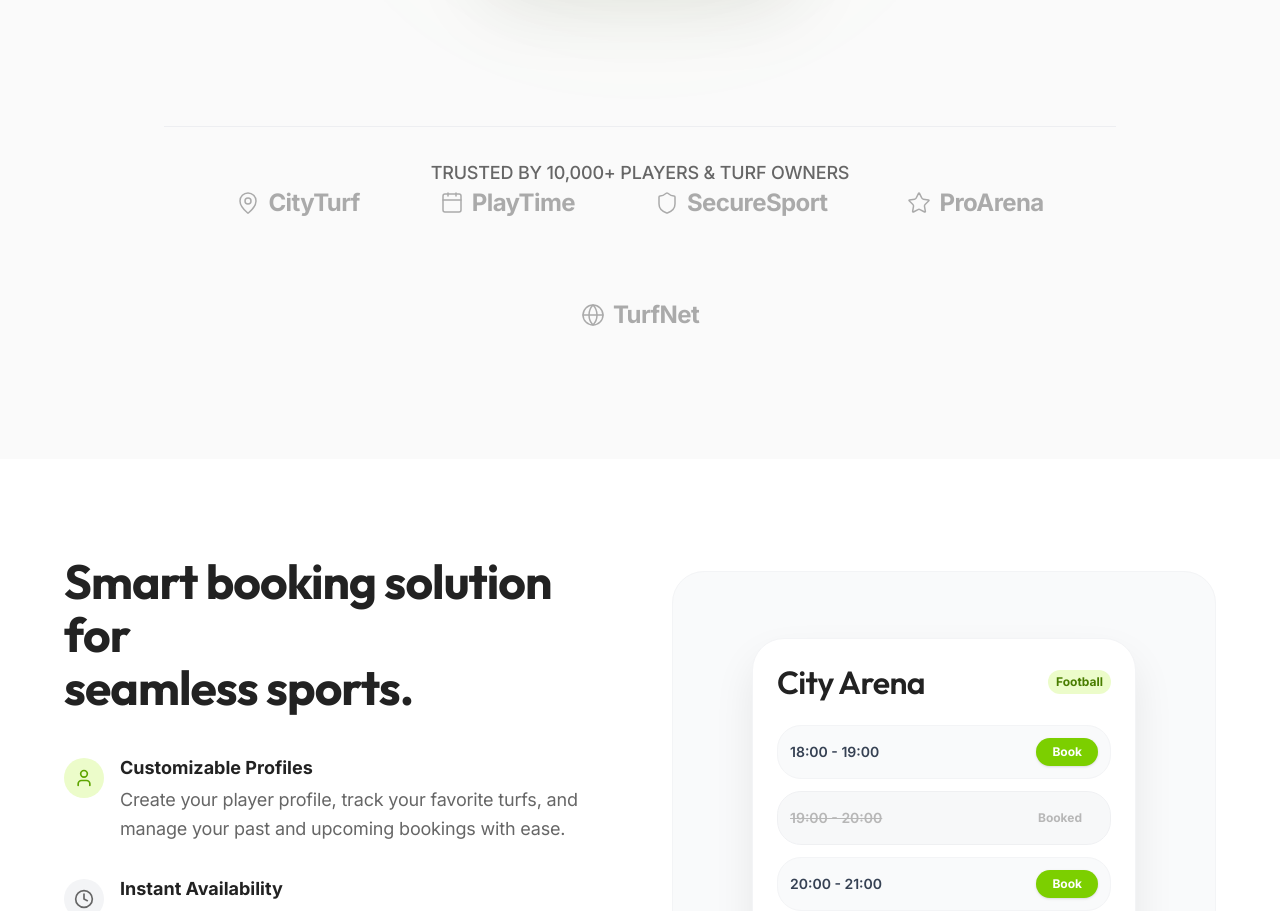
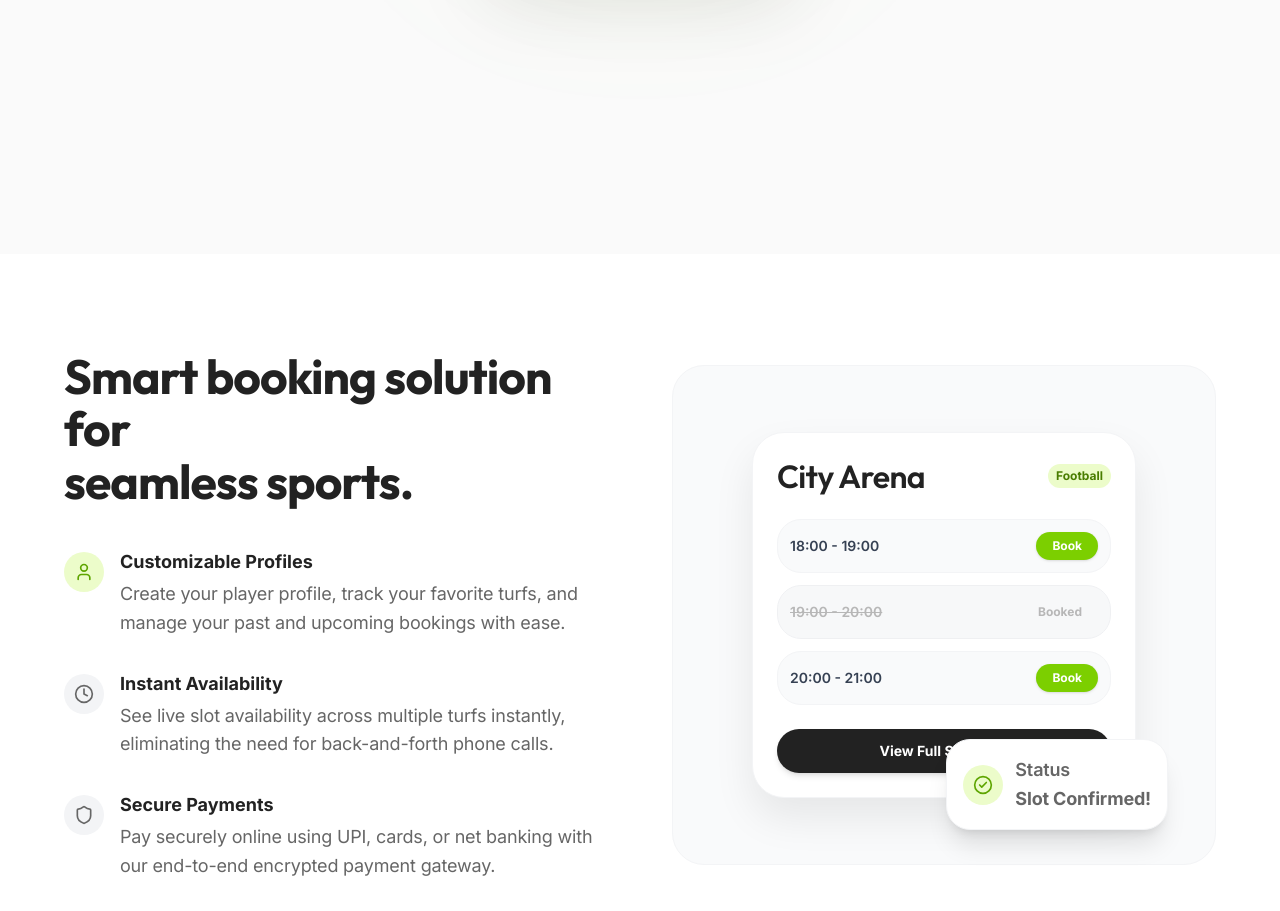
Before and after one commit to SevenX-Labs/Turfzy-web-app, a Next.js app: page / in a window 1280 px wide. Shown: the part 1364-2275 px from the top of the page. Built offline with nearby package versions, Linux system fonts and the light colour scheme; a web font is replaced by a local one.

Commit message:
feat: add Hero section with booking CTA and motion animations

```diff
--- a/app/(public)/components/Hero.tsx
+++ b/app/(public)/components/Hero.tsx
@@ -155,44 +155,6 @@ export default function Hero() {
           <div className="absolute top-1/2 left-1/2 -translate-x-1/2 -translate-y-1/2 w-[300px] h-[500px] bg-lime-400/20 blur-[100px] -z-10 rounded-full" />
         </motion.div>
 
-        {/* Trusted By Logos */}
-        <motion.div
-          initial={{ opacity: 0 }}
-          animate={{ opacity: 1 }}
-          transition={{ duration: 0.8, delay: 0.6 }}
-          className="w-full flex flex-col items-center pt-8 border-t border-gray-200/60"
-        >
-          <p className="text-sm font-medium text-gray-400 mb-10 tracking-wide uppercase">Trusted by 10,000+ players & turf owners</p>
-          <div className="flex flex-wrap justify-center items-center gap-12 md:gap-20">
-
-            <div className="flex items-center gap-2 text-gray-400 hover:text-gray-600 transition-colors duration-300">
-              <MapPin size={24} strokeWidth={1.5} />
-              <span className="font-bold text-xl md:text-2xl tracking-tight">CityTurf</span>
-            </div>
-
-            <div className="flex items-center gap-2 text-gray-400 hover:text-gray-600 transition-colors duration-300">
-              <Calendar size={24} strokeWidth={1.5} />
-              <span className="font-bold text-xl md:text-2xl tracking-tight">PlayTime</span>
-            </div>
-
-            <div className="flex items-center gap-2 text-gray-400 hover:text-gray-600 transition-colors duration-300">
-              <Shield size={24} strokeWidth={1.5} />
-              <span className="font-bold text-xl md:text-2xl tracking-tight">SecureSport</span>
-            </div>
-
-            <div className="flex items-center gap-2 text-gray-400 hover:text-gray-600 transition-colors duration-300">
-              <Star size={24} strokeWidth={1.5} />
-              <span className="font-bold text-xl md:text-2xl tracking-tight">ProArena</span>
-            </div>
-
-            <div className="flex items-center gap-2 text-gray-400 hover:text-gray-600 transition-colors duration-300">
-              <Globe size={24} strokeWidth={1.5} />
-              <span className="font-bold text-xl md:text-2xl tracking-tight">TurfNet</span>
-            </div>
-
-          </div>
-        </motion.div>
-
       </div>
     </section>
   );
```
